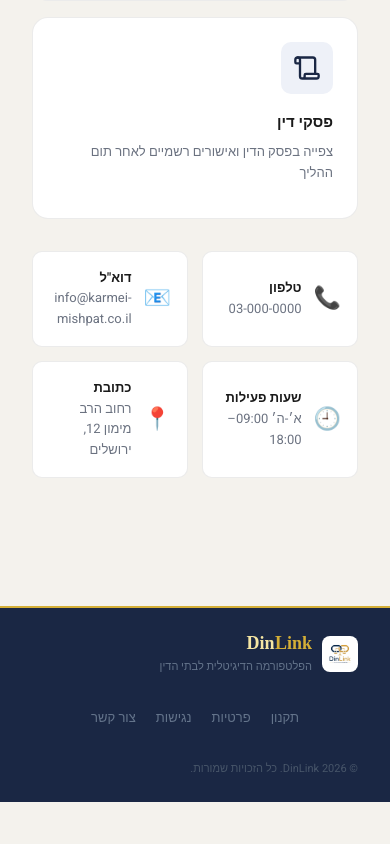
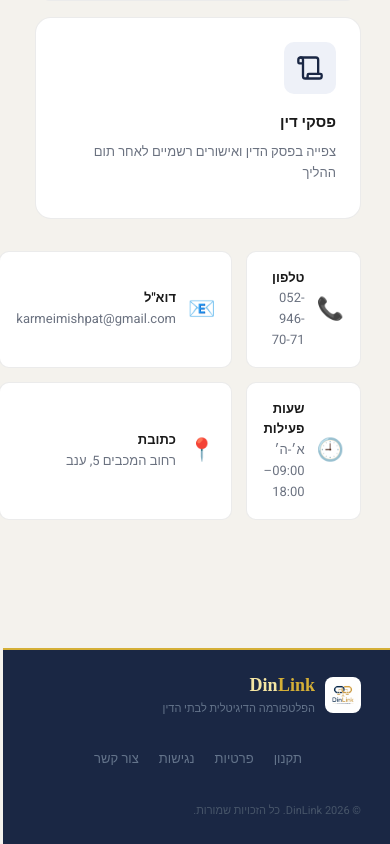
Before and after one commit to rozenblatnoam/beit-din, a React (Vite) app in the folder frontend/: page / in a window 390 px wide. Shown: the part 2275-3119 px from the top of the page. Before the commit the page ends 3077 px from the top, so only its background shows below. Built offline with nearby package versions, Linux system fonts and the light colour scheme; no server answers; a web font is replaced by a local one.

Commit message:
Update contact info: phone, email, address

```diff
--- a/frontend/src/pages/Home.jsx
+++ b/frontend/src/pages/Home.jsx
@@ -78,11 +78,11 @@ export default function Home() {
         <div className={styles.infoRow}>
           <div className={styles.infoCard}>
             <div className={styles.infoIcon}>📞</div>
-            <div><strong>טלפון</strong><br />03-000-0000</div>
+            <div><strong>טלפון</strong><br />052-946-70-71</div>
           </div>
           <div className={styles.infoCard}>
             <div className={styles.infoIcon}>📧</div>
-            <div><strong>דוא"ל</strong><br />info@karmei-mishpat.co.il</div>
+            <div><strong>דוא"ל</strong><br />karmeimishpat@gmail.com</div>
           </div>
           <div className={styles.infoCard}>
             <div className={styles.infoIcon}>🕘</div>
@@ -90,7 +90,7 @@ export default function Home() {
           </div>
           <div className={styles.infoCard}>
             <div className={styles.infoIcon}>📍</div>
-            <div><strong>כתובת</strong><br />רחוב הרב מימון 12, ירושלים</div>
+            <div><strong>כתובת</strong><br />רחוב המכבים 5, ענב</div>
           </div>
         </div>
       </div>
```
